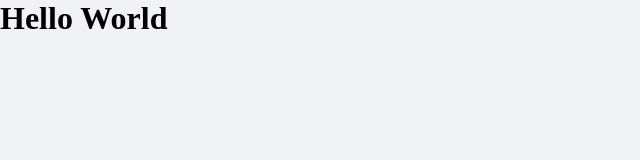
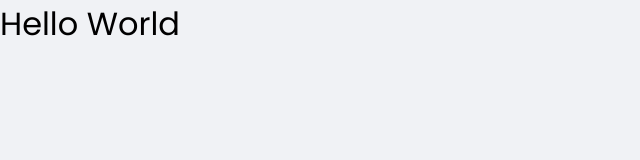
Before and after one commit to luisbarufi/dtmoney, a React (Create React App) app: page / in a window 1280 px wide. Shown: the top 160 px of the page, without its empty margins (0-640 px from the left). Built offline with nearby package versions, Linux system fonts and the light colour scheme.

Commit message:
fonts from google fonts

```diff
--- a/public/index.html
+++ b/public/index.html
@@ -1,10 +1,13 @@
 <!DOCTYPE html>
 <html lang="en">
   <head>
+    <link rel="preconnect" href="https://fonts.googleapis.com">
+    <link rel="preconnect" href="https://fonts.gstatic.com" crossorigin>
     <meta charset="utf-8" />
     <meta name="viewport" content="width=device-width, initial-scale=1" />
-
+    <link rel="shortcut icon" href="favicon.png" type="image/png">
     <title>dtmoney</title>
+    <link href="https://fonts.googleapis.com/css2?family=Poppins:wght@400;600&display=swap" rel="stylesheet">
   </head>
   <body>
     <noscript>You need to enable JavaScript to run this app.</noscript>
--- a/src/assets/styles/global.ts
+++ b/src/assets/styles/global.ts
@@ -32,6 +32,15 @@
     --webkit-font-smoothing: antialiased;
   }
 
+  body, input, textarea, button {
+    font-family: 'Poppins', sans-serif;
+    font-weight: 400;
+  }
+
+  h1, h2, h3, h4, h5, h6, strong {
+    font-weight: 400;
+  }
+
   button {
     cursor: pointer;
   }
```
